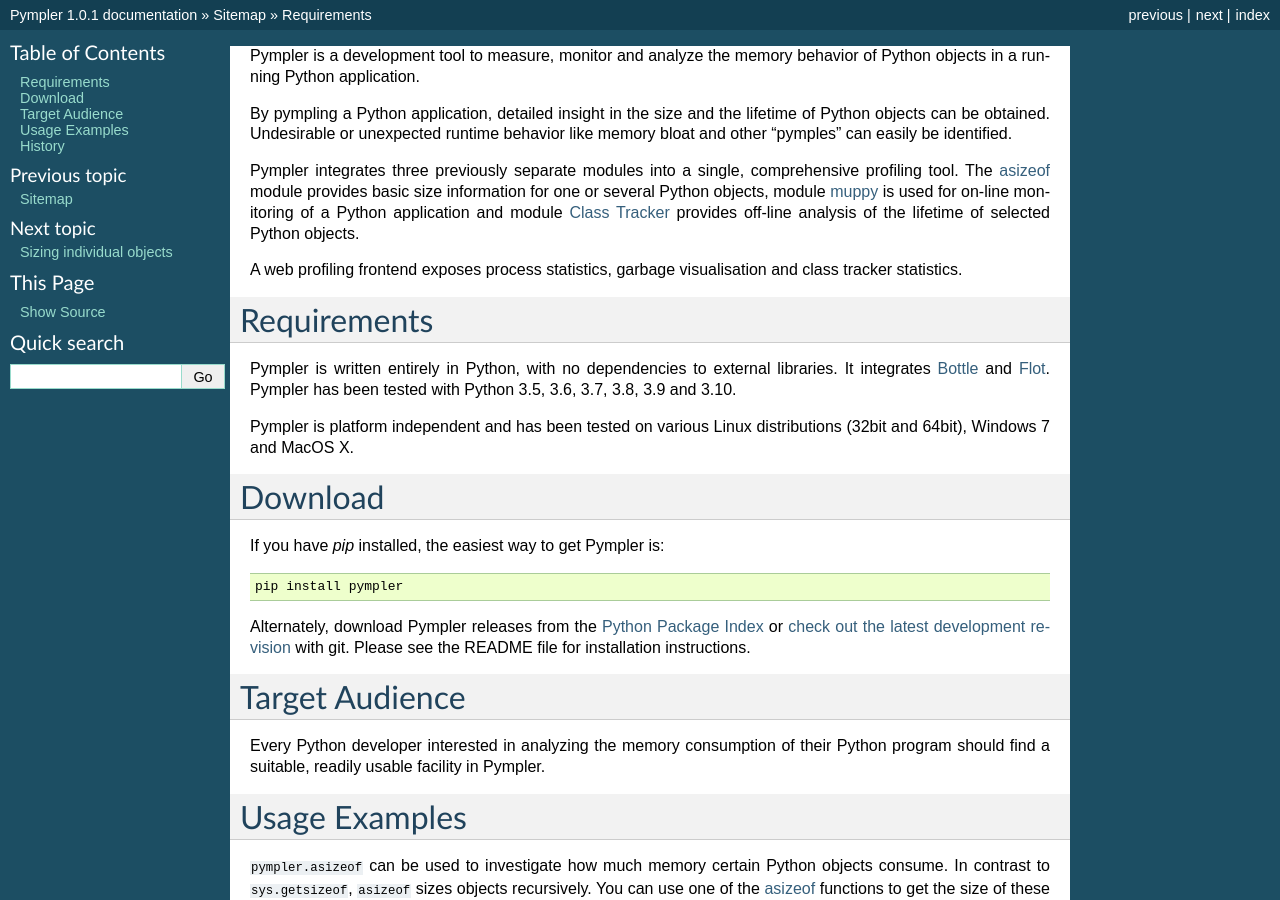
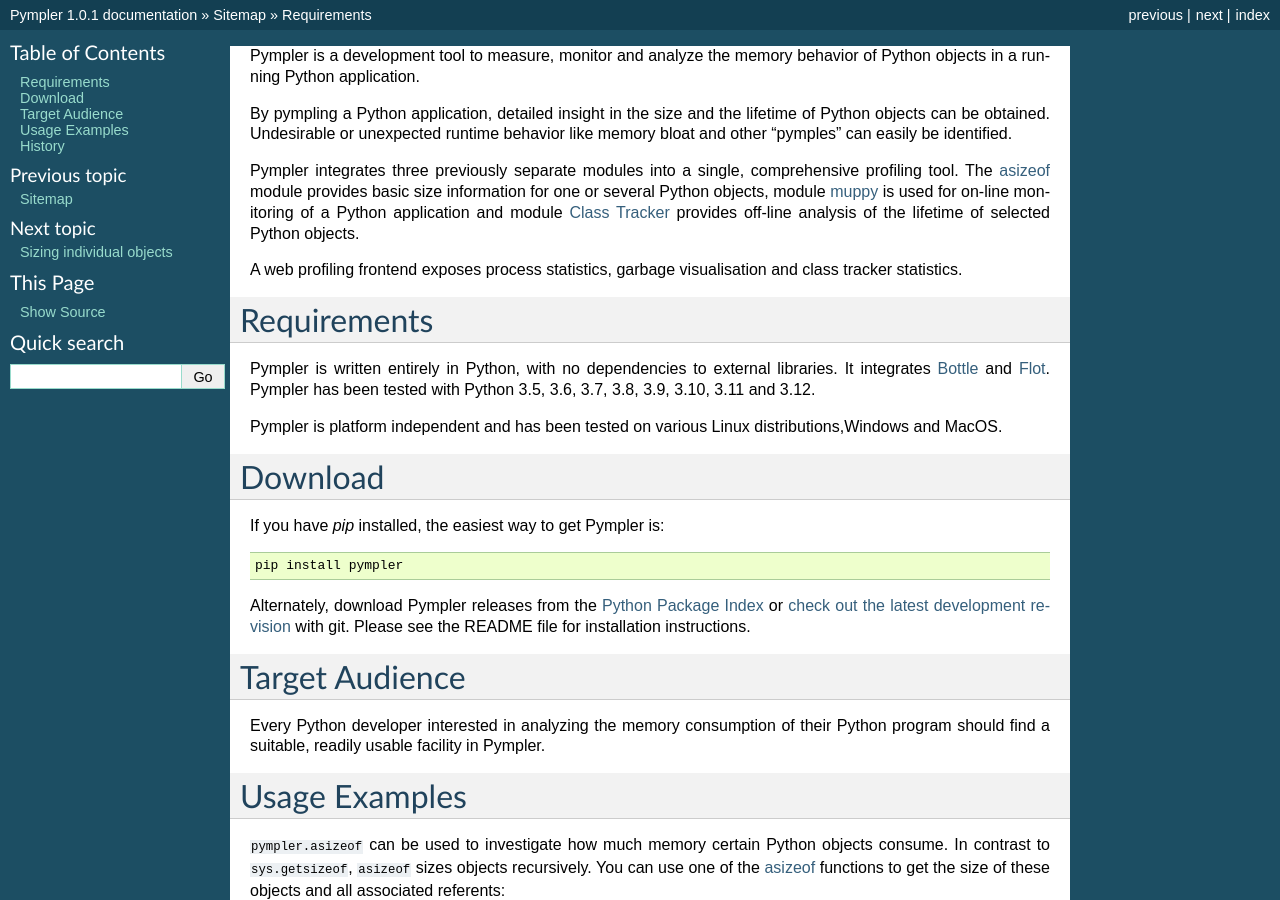
Before and after one commit to pympler/pympler, a Sphinx documentation site: the page built from doc/source/intro.rst, in a window 1280 px wide and 900 px high. Built offline with Sphinx 7.4.7, drawn with Linux system fonts in a browser that asks for light colours.

Commit message:
Update changelog and version requirements
Remove Python 3.13 support for now

Bottle is not compatible with Python 3.13 yet due to the removal of the cgi
module: https://github.com/bottlepy/bottle/issues/1403

```diff
--- a/doc/source/intro.rst
+++ b/doc/source/intro.rst
@@ -23,10 +23,10 @@ Requirements
 Pympler is written entirely in Python, with no dependencies to external
 libraries. It integrates `Bottle <http://bottlepy.org>`_ and
 `Flot <http://www.flotcharts.org>`_. Pympler has been tested with
-Python 3.5, 3.6, 3.7, 3.8, 3.9 and 3.10.
+Python 3.5, 3.6, 3.7, 3.8, 3.9, 3.10, 3.11 and 3.12.
 
 Pympler is platform independent and has been tested on various Linux
-distributions (32bit and 64bit), Windows 7 and MacOS X.
+distributions,Windows and MacOS.
 
 
 Download
--- a/setup.py
+++ b/setup.py
@@ -83,6 +83,8 @@ def run_setup(include_tests=0):
                        'Programming Language :: Python :: 3.8',
                        'Programming Language :: Python :: 3.9',
                        'Programming Language :: Python :: 3.10',
+                       'Programming Language :: Python :: 3.11',
+                       'Programming Language :: Python :: 3.12',
                        'Topic :: Software Development :: Bug Tracking',
                        ],
           cmdclass={'try': PreinstallTestCommand,
```
Also changed, not shown: CHANGELOG.md (+8 -0 lines), README.md (+2 -2 lines).
